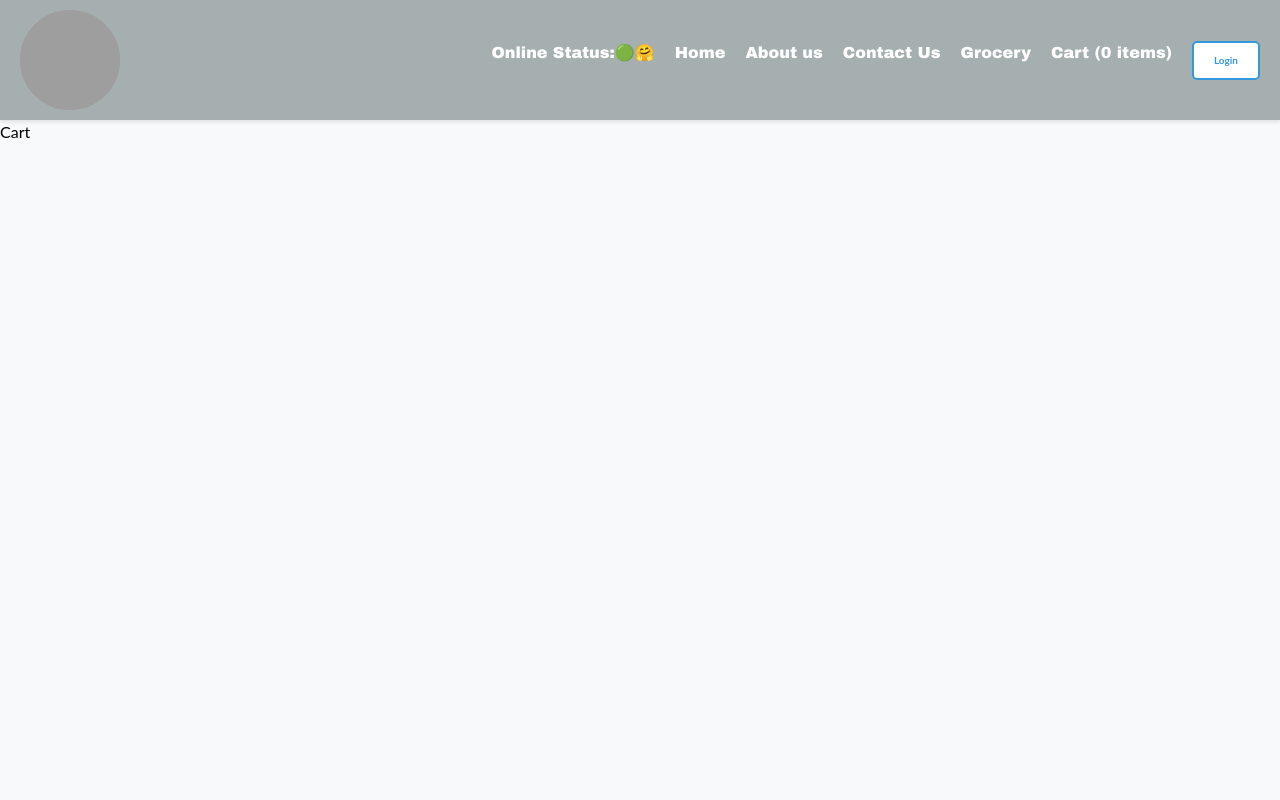
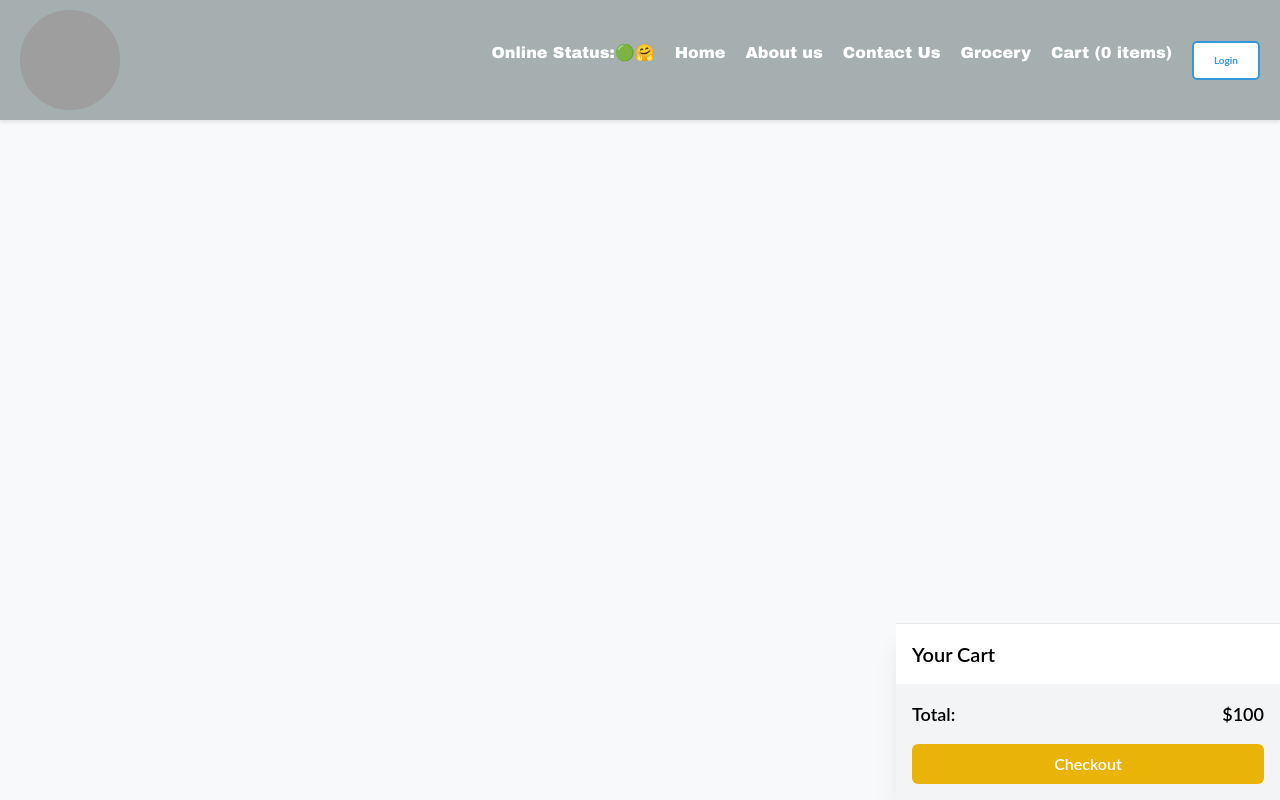
Before and after one commit to Jatin4224/FoodDash, a React (Vite) app: page /Cart in a window 1280 px wide. Built offline with nearby package versions, Linux system fonts and the light colour scheme; grey boxes are pictures that could not be loaded.

Commit message:
cart ui ✔️

```diff
--- a/src/App.js
+++ b/src/App.js
@@ -56,7 +56,7 @@ const appRouter = createBrowserRouter([
         element: <RestaurantMenu />,
       },
       {
-        path: "/cart",
+        path: "/Cart",
         element: <Cart />,
       },
     ],
--- a/src/components/Cart.js
+++ b/src/components/Cart.js
@@ -1,4 +1,25 @@
+import React from "react";
+
 const Cart = () => {
-  return <div>Cart</div>;
+  return (
+    <div className="fixed bottom-0 right-0 w-full md:w-96 bg-white border-t border-gray-200 shadow-xl">
+      <div className="p-4">
+        <h2 className="text-xl font-semibold">Your Cart</h2>
+        {/* Cart items can be rendered here */}
+        {/* Example: */}
+        {/* <CartItem /> */}
+      </div>
+      <div className="p-4 bg-gray-100">
+        <div className="flex justify-between items-center">
+          <p className="text-lg font-semibold">Total:</p>
+          <p className="text-lg font-semibold">$100</p>
+        </div>
+        <button className="w-full py-2 mt-4 bg-yellow-500 text-white font-semibold rounded-md hover:bg-yellow-600 transition duration-300">
+          Checkout
+        </button>
+      </div>
+    </div>
+  );
 };
+
 export default Cart;
--- a/src/components/Header.js
+++ b/src/components/Header.js
@@ -41,7 +41,7 @@ const Header = () => {
             <Link to="/grocery">Grocery</Link>
           </li>
           <li className="navigation-link">
-            <Link to="/cart"> Cart ({cartItems.length} items)</Link>
+            <Link to="/Cart"> Cart ({cartItems.length} items)</Link>
           </li>
 
           <button
```
